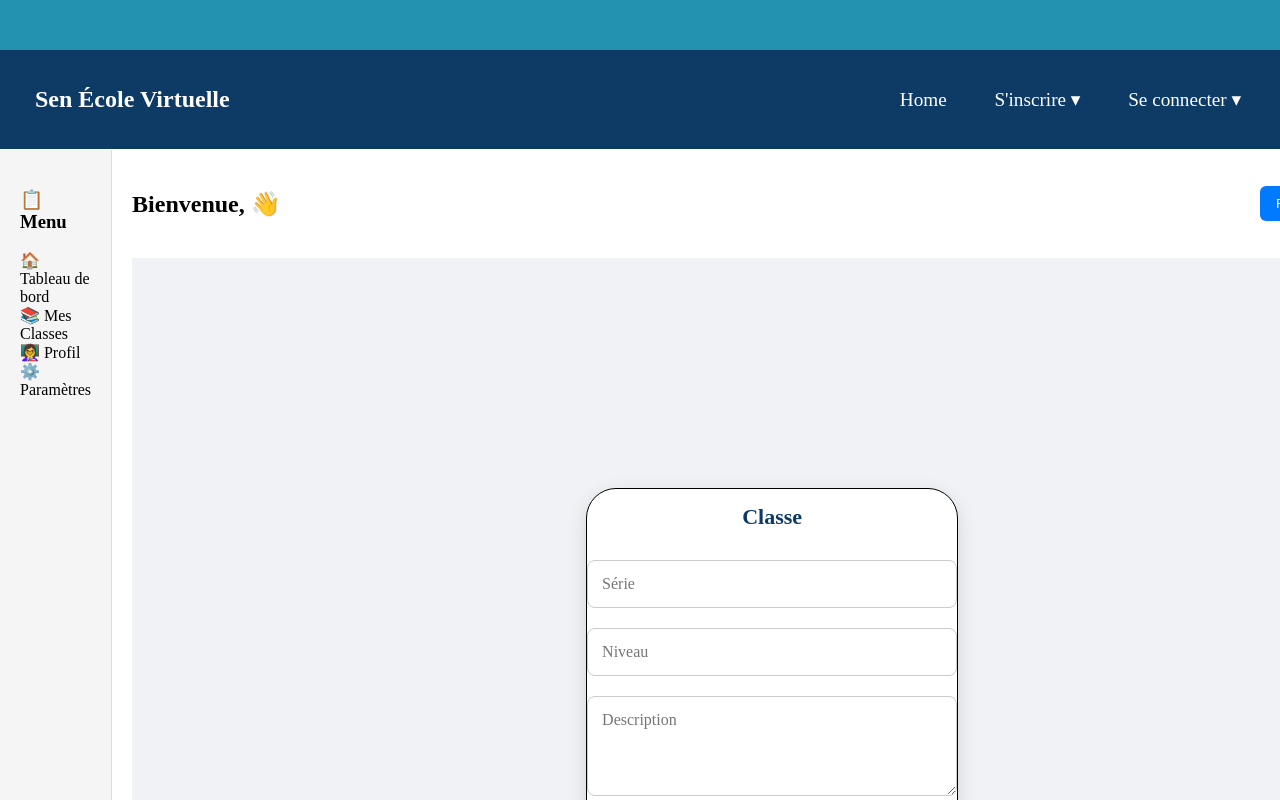
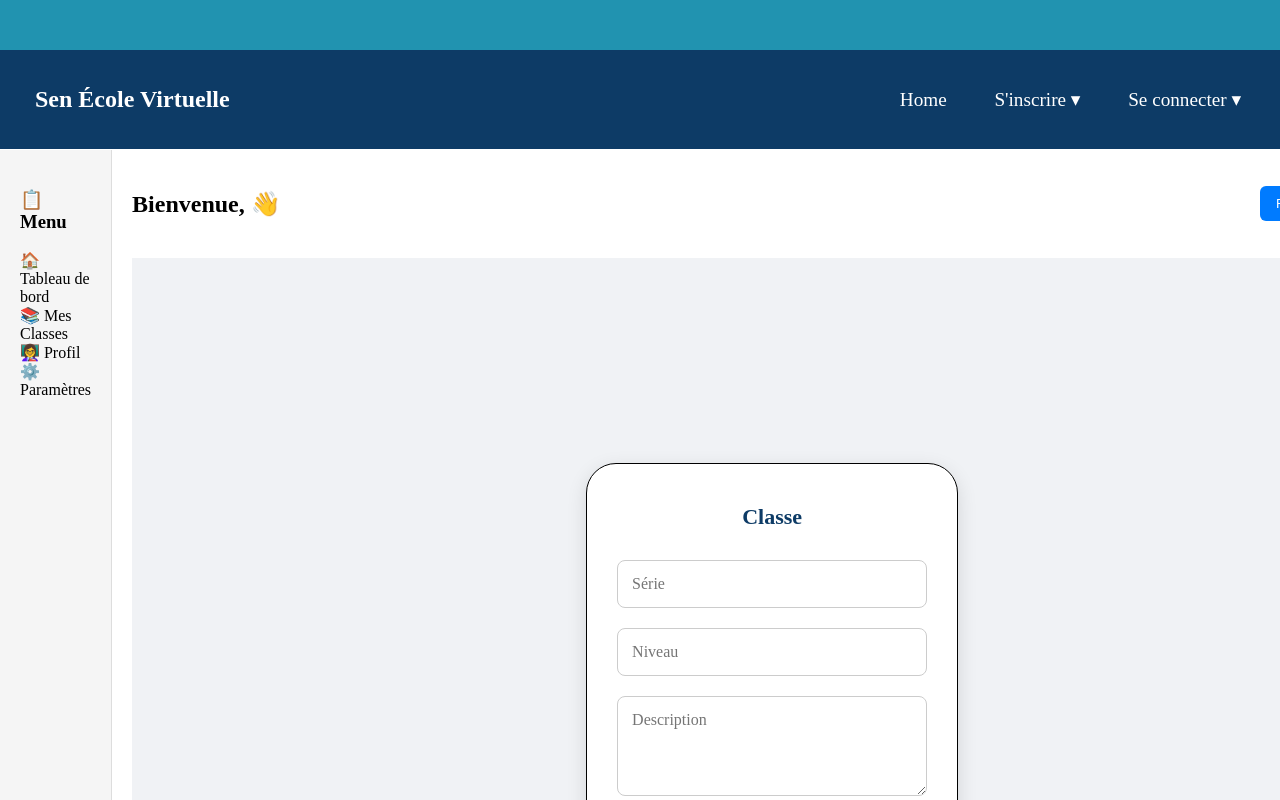
Before and after one commit to WALY-FALL/sevfront, a React (Create React App) app: page /espace-prof in a window 1280 px wide. Both pictures are taken after a click on the button "Créer une classe". Shown: the top 800 px of the page. Built offline with nearby package versions, Linux system fonts and the light colour scheme; no server answers.

Commit message:
deployed

```diff
--- a/src/style/formulaireClasse.css
+++ b/src/style/formulaireClasse.css
@@ -72,7 +72,7 @@
     max-width: 420px;   /* desktop */
     background: white;
 
-    /*padding: 25px 30px;*/
+    padding: 25px 30px;
     border-radius: 12px;
 
     box-shadow: 0 6px 20px rgba(0,0,0,0.12);
```
